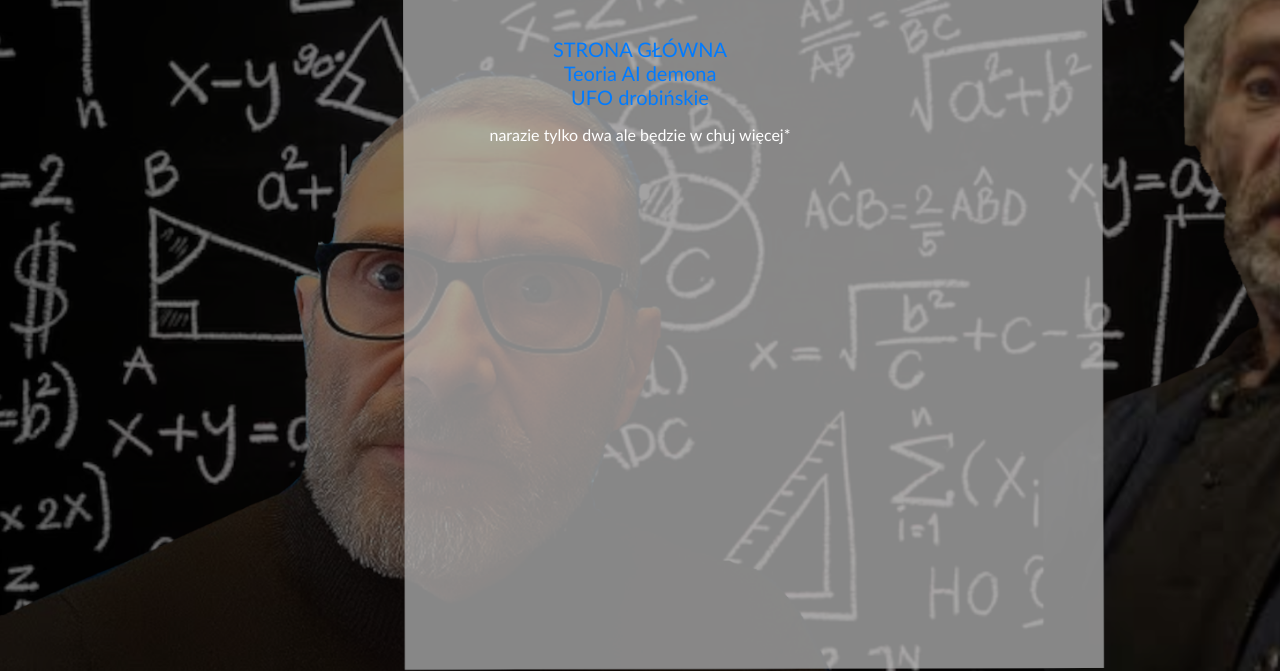
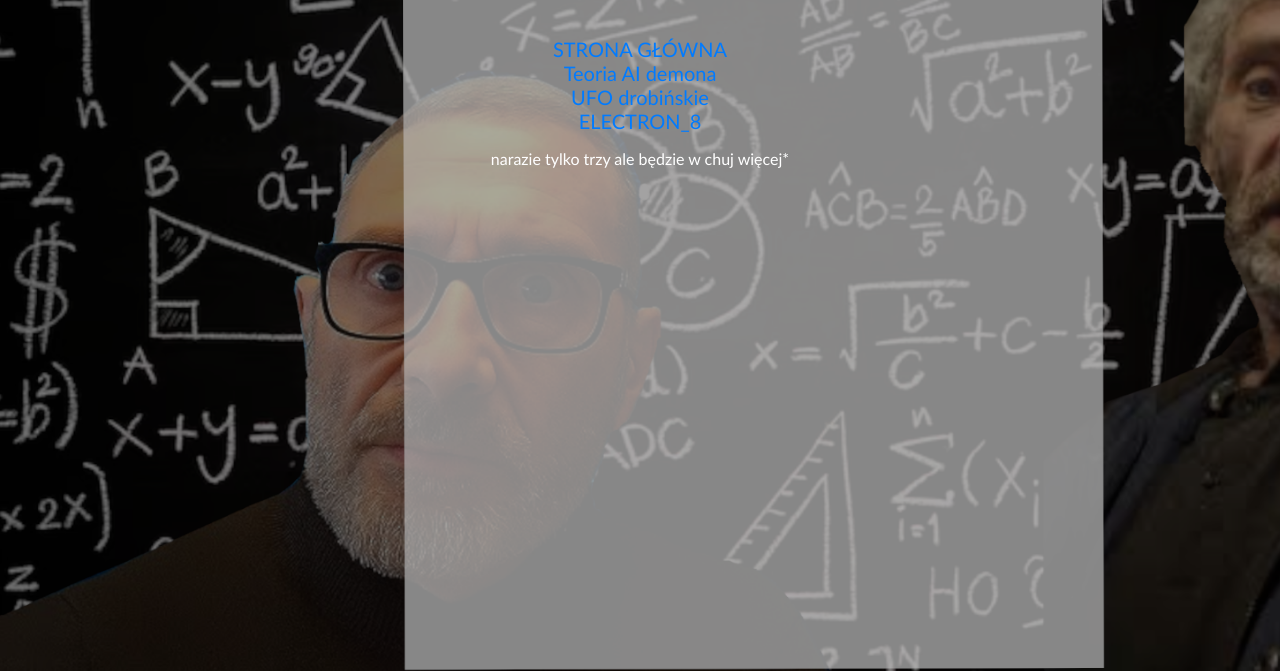
Before and after one commit to prism3344/gt, a plain HTML site: page docs/index.html in a window 1280 px wide. Shown: the part 179-850 px from the top of the page. Drawn offline with Linux system fonts and the light colour scheme.

Commit message:
Update index.html with new link and description
Added a new link to ELECTRON_8 and updated the description.

```diff
--- a/docs/index.html
+++ b/docs/index.html
@@ -75,8 +75,10 @@
         <a href="https://prism3344.github.io/dai/">Teoria AI demona</a>
         <br>
         <a href="https://prism3344.github.io/uf/">UFO drobińskie</a>
+        <br>
+        <a href="https://prism3344.github.io/e8/">ELECTRON_8</a>
     </div>
-    <p>narazie tylko dwa ale będzie w chuj więcej*</p>
+    <p>narazie tylko trzy ale będzie w chuj więcej*</p>
 
 </body>
 
```
